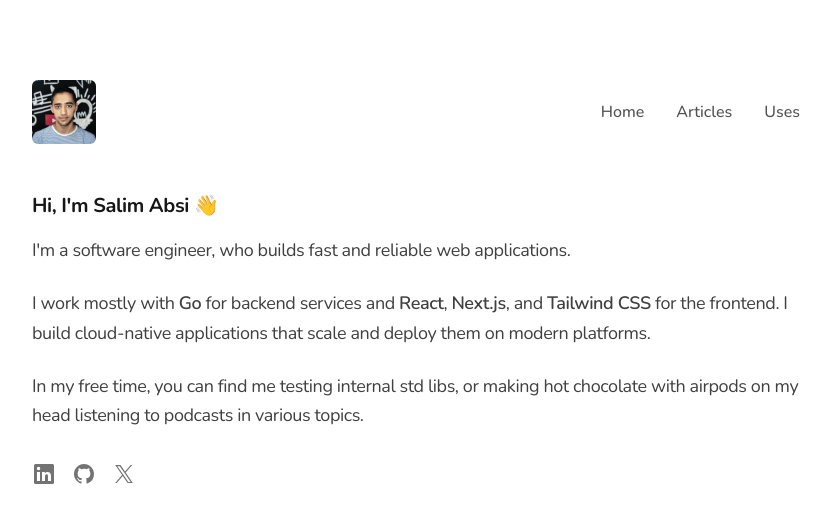
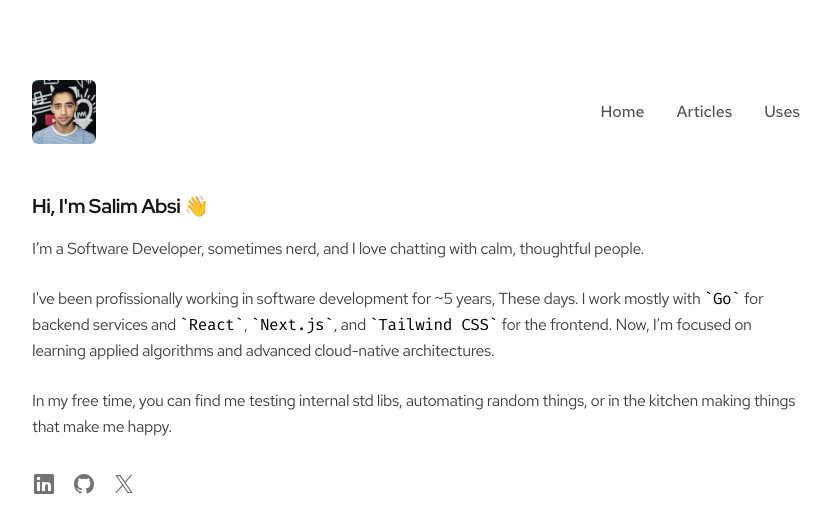
Before and after one commit to salimabsi/salimabsi.me, a Next.js app: page / in a window 1280 px wide. Shown: the top 532 px of the page, without its empty margins (224-1055 px from the left). Built offline with nearby package versions, Linux system fonts and the light colour scheme.

Commit message:
feat: update fonts and home page content

```diff
--- a/src/app/globals.css
+++ b/src/app/globals.css
@@ -9,8 +9,9 @@
 }
 
 @theme inline {
-  --font-sans: var(--font-nunito);
-  --font-mono: var(--font-mono);
+  --font-sans: var(--font-red-hat-text);
+  --font-display: var(--font-red-hat-display);
+  --font-mono: var(--font-fira-code);
 }
 
 body {
--- a/src/app/layout.tsx
+++ b/src/app/layout.tsx
@@ -1,19 +1,25 @@
 import type { Metadata } from 'next'
-import { Nunito, JetBrains_Mono } from 'next/font/google'
+import { Red_Hat_Display, Red_Hat_Text, Fira_Code } from 'next/font/google'
 import Image from 'next/image'
 import Link from 'next/link'
 import './globals.css'
 
-const nunito = Nunito({
-  variable: '--font-nunito',
+const redHatText = Red_Hat_Text({
+  variable: '--font-red-hat-text',
   subsets: ['latin'],
   weight: ['400', '500', '600', '700'],
 })
 
-const jetBrainsMono = JetBrains_Mono({
-  variable: '--font-mono',
+const redHatDisplay = Red_Hat_Display({
+  variable: '--font-red-hat-display',
   subsets: ['latin'],
-  weight: ['400', '700'],
+  weight: ['400', '500', '600', '700'],
+})
+
+const firaCode = Fira_Code({
+  variable: '--font-fira-code',
+  subsets: ['latin'],
+  weight: ['400', '500'],
 })
 
 export const metadata: Metadata = {
@@ -29,7 +35,7 @@ export default function RootLayout({
   return (
     <html lang="en">
       <body
-        className={`${nunito.variable} ${jetBrainsMono.variable} bg-white text-neutral-900 antialiased font-sans transition-colors duration-300`}
+        className={`${redHatText.variable} ${redHatDisplay.variable} ${firaCode.variable} bg-white text-neutral-900 antialiased font-sans transition-colors duration-300`}
       >
         <div className="flex min-h-screen justify-center px-6 py-20">
           <div className="w-full max-w-3xl space-y-12">
--- a/src/app/page.tsx
+++ b/src/app/page.tsx
@@ -1,24 +1,23 @@
 export default function Home() {
   return (
     <div className="tracking-tight">
-      <h1 className="text-xl font-bold text-neutral-900">
+      <h1 className="text-xl font-bold font-display text-neutral-900">
         Hi, I&apos;m Salim Absi 👋
       </h1>
 
-      <div className="mt-4 space-y-6 text-lg leading-relaxed text-neutral-700">
+      <div className="mt-4 space-y-6 leading-relaxed text-neutral-700">
         <p>
-          I&apos;m a software engineer, who builds fast and reliable web applications.
+          I’m a Software Developer, sometimes nerd, and I love chatting with calm, thoughtful people.
         </p>
 
         <p>
-          I work mostly with <span className="font-semibold">Go</span> for backend services and{' '}
-          <span className="font-semibold">React</span>, <span className="font-semibold">Next.js</span>, and{' '}
-          <span className="font-semibold">Tailwind CSS</span> for the frontend. I build cloud-native applications
-          that scale and deploy them on modern platforms.
+          I've been profissionally working in software development for ~5 years, These days. I work mostly with <span className="font-mono text-black">`Go`</span> for backend services and{' '}
+          <span className="font-mono text-black">`React`</span>, <span className="font-mono text-black">`Next.js`</span>, and{' '}
+          <span className="font-mono text-black">`Tailwind CSS`</span> for the frontend. Now, I’m focused on learning applied algorithms and advanced cloud-native architectures.
         </p>
 
         <p>
-          In my free time, you can find me testing internal std libs, or making hot chocolate with airpods on my head listening to podcasts in various topics.
+          In my free time, you can find me testing internal std libs, automating random things, or in the kitchen making things that make me happy.
         </p>
       </div>
 
```
